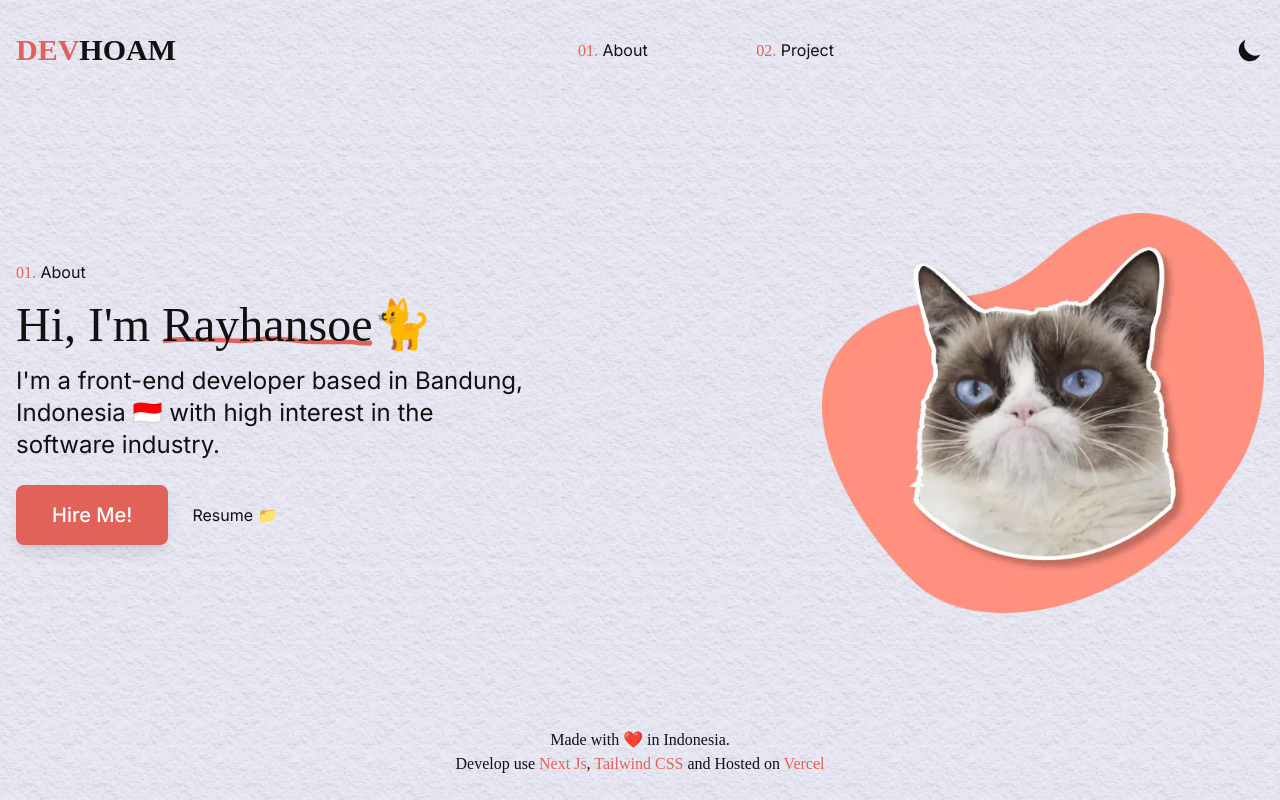
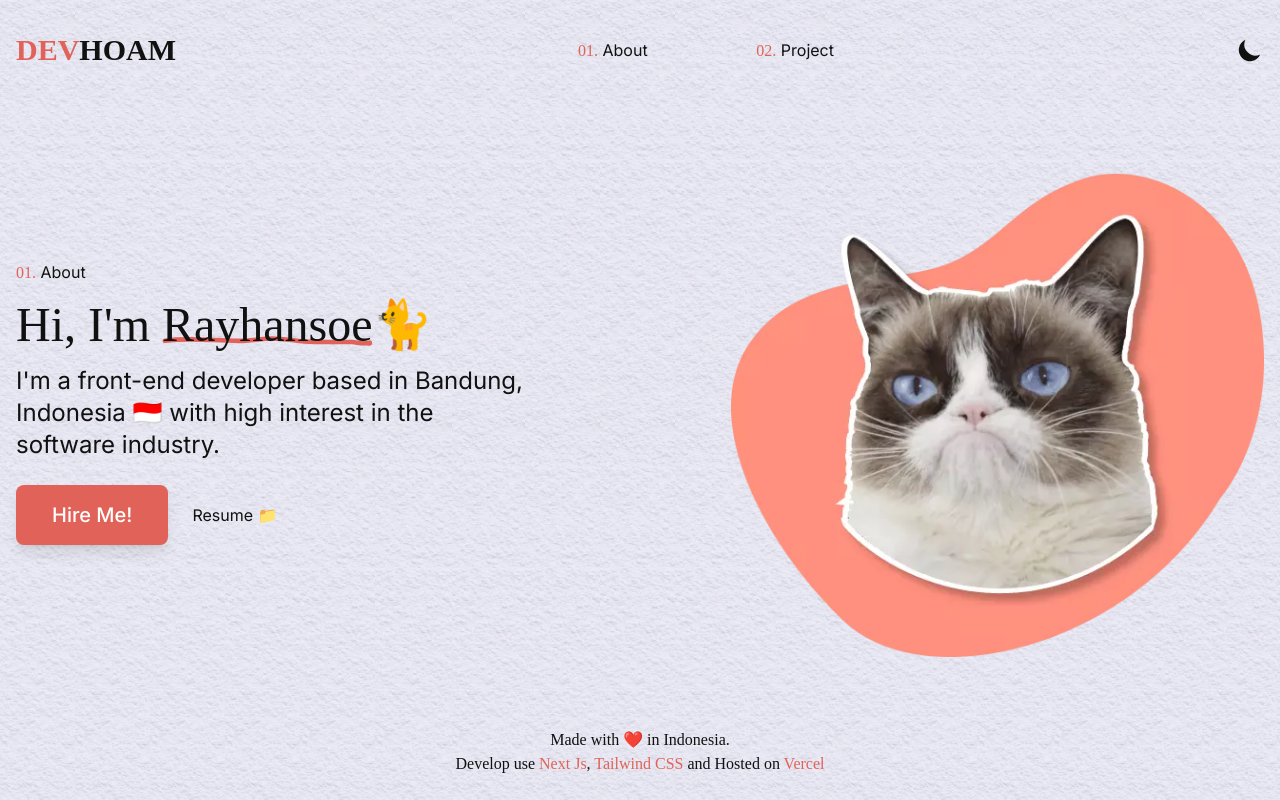
Before and after one commit to rayhansoe/rayhansoe.github.io, a Next.js app: page / in a window 1280 px wide. Built offline with nearby package versions, Linux system fonts and the light colour scheme; a web font is replaced by a local one.

Commit message:
fix sizing hero image.

```diff
--- a/components/Hero.jsx
+++ b/components/Hero.jsx
@@ -19,23 +19,22 @@ const Hero = () => {
 	}
 
 	return (
-		<section className='py-8 lg:pb-26 2xl:max-w-[1536px] 2xl:mx-auto 2xl:w-full' id='#about'>
+		<section className='py-8 lg:pb-26 2xl:max-w-[1536px] 2xl:mx-auto 2xl:w-full'>
 			<Container>
 				<div
 					className='flex flex-col xs:text-center lg:flex-row lg:justify-between
 																				lg:items-center lg:text-left lg:gap-16'>
 					{/* Image */}
 					<div
-						className='relative flex-grow mx-auto px-4 min-w-[343px]
-																					min-h-[311px] sm:min-w-[350px] sm:min-h-full
-																					sm:px-0 lg:order-1 lg:mx-0 lg:max-w-[442px]
-																					lg:max-h-[442px] 2xl:max-w-[560px] 2xl:max-h-[560px]'>
+						className='relative px-4 w-[90%] max mx-auto sm:max-w-[70%]
+																	md:max-w-[42.7%] md:px-0 lg:mx-0 lg:order-1
+																					'>
 						<Image
 							src={Cat}
 							alt='Cat Againts The World.'
 							placeholder='blur'
-							width='100%'
-							height='100%'
+							width='560'
+							height='535'
 							layout='responsive'
 							objectFit='contain'
 							quality={100}
@@ -43,7 +42,9 @@ const Hero = () => {
 					</div>
 
 					{/* Text Section */}
-					<div className='flex flex-col gap-4 pt-4 xs:items-center lg:order-0 lg:items-start lg:pt-0'>
+					<div
+						className='flex flex-col gap-4 pt-4 xs:items-center lg:order-0
+																					lg:items-start lg:pt-0 lg:max-w-[50%]'>
 						<p>
 							<span className='font-averia text-primary-color'>01.</span> About
 						</p>
```
